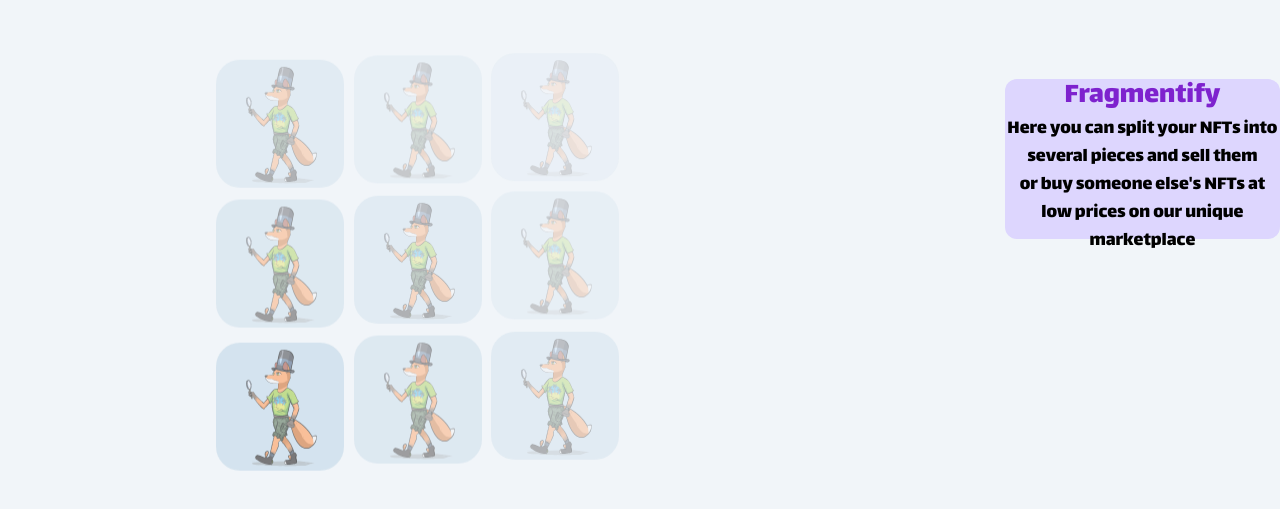
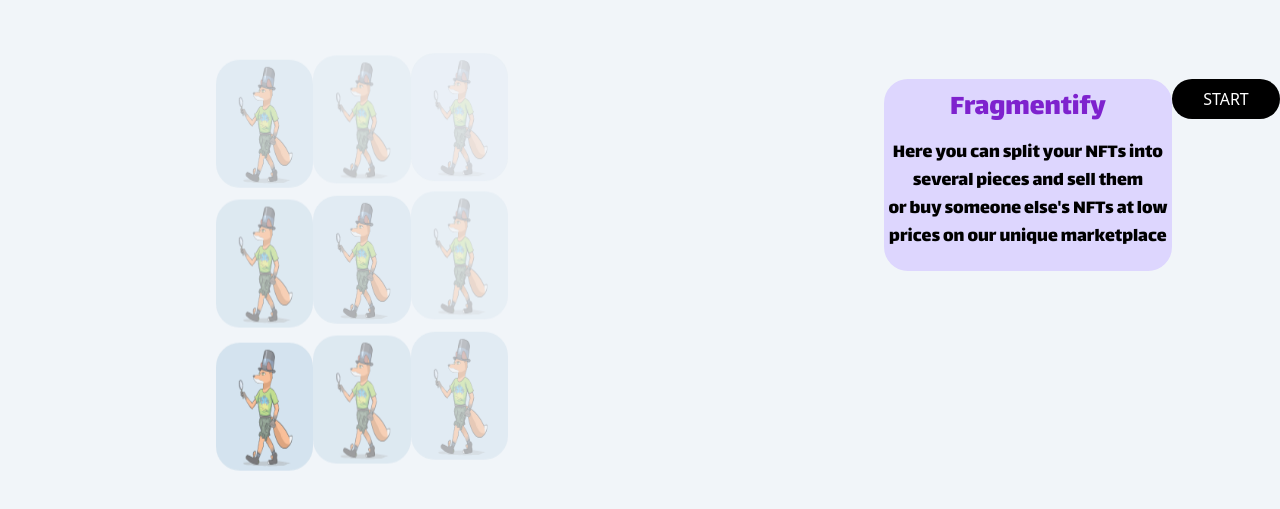
Before and after one commit to kotnarys/Fragmentify, a Next.js app: page /Home in a window 1280 px wide. Shown: the part 129-638 px from the top of the page. Built offline with nearby package versions, Linux system fonts and the light colour scheme.

Commit message:
new home

```diff
--- a/pages/Home.js
+++ b/pages/Home.js
@@ -1,4 +1,6 @@
 import React from "react";
+
+import Link from "next/link";
 
 export default function Home() {
   return (
@@ -55,16 +57,22 @@ export default function Home() {
             src="fullFox.png"
           />
         </div>
-        <div className="flex flex-col  w-72 h-40 rounded-xl bg-violet-200 ml-96">
-          <h1 className="font-lalezar text-purple-700 text-center text-3xl ">
+        <div className="flex flex-col  items-center w-96 h-48 rounded-3xl bg-violet-200 ml-96">
+          <h1 className="font-lalezar text-purple-700 text-center m-3 text-3xl ">
             Fragmentify
           </h1>
-          <h2 className="font-lalezar   text-center text-xl ">
+          <h2 className="font-lalezar w-72 text-center text-xl ">
             Here you can split your NFTs into several pieces and sell them
             <br /> or buy someone else's NFTs at low prices on our unique
             marketplace
           </h2>
         </div>
+        <Link
+          className="rounded-3xl w-40 h-10 text-center flex items-center justify-center hover:bg-slate-700 active:translate-y-1 bg-black text-white"
+          href={"/Index"}
+        >
+          START
+        </Link>
       </div>
     </>
   );
```
